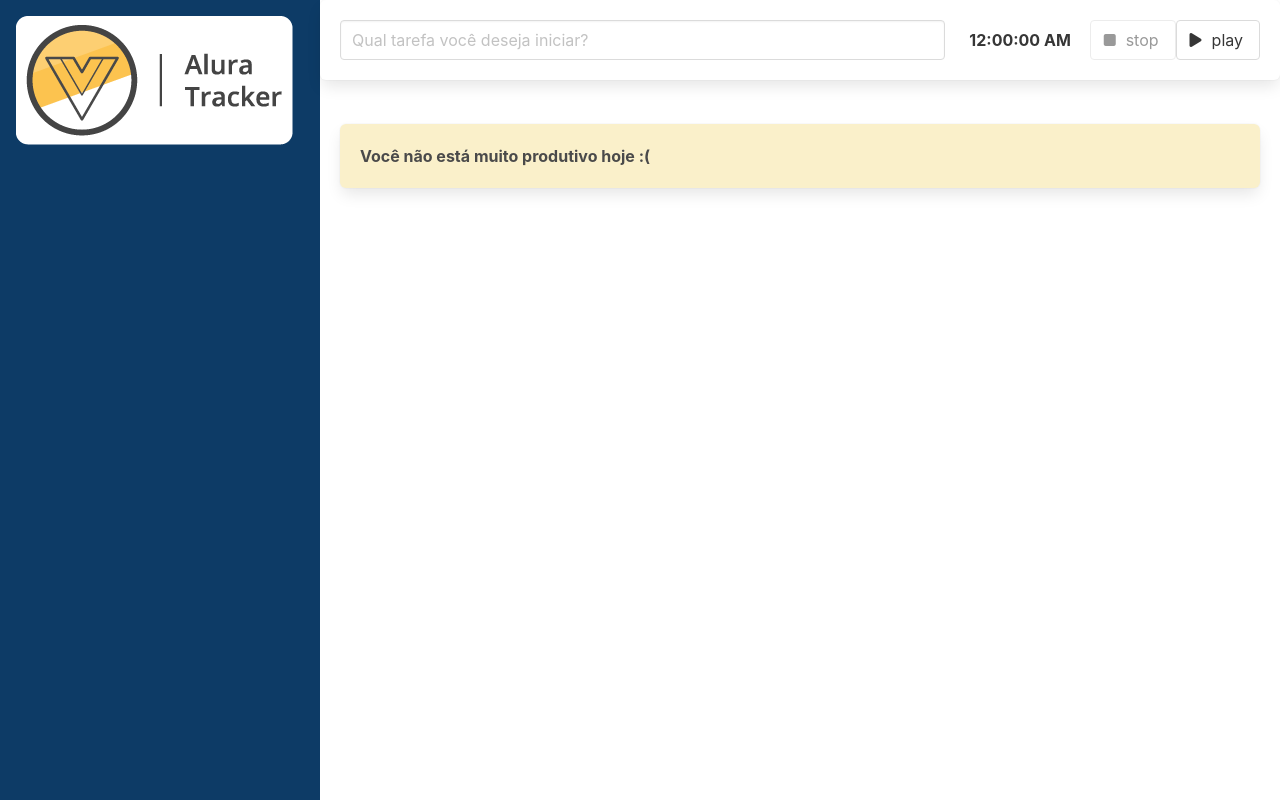
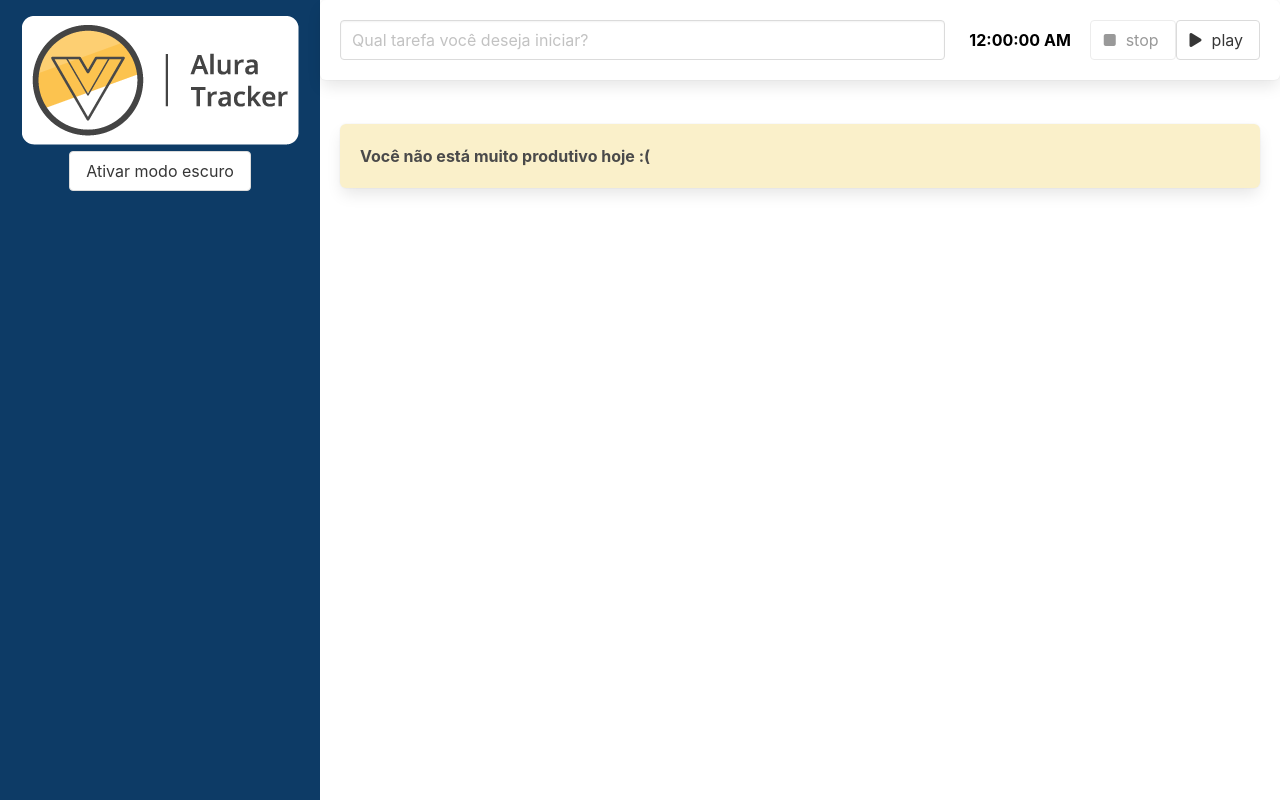
Before and after one commit to vinibit/alura-tracker, a Vue app: page / in a window 1280 px wide. Built offline with nearby package versions, Linux system fonts and the light colour scheme.

Commit message:
Aula 04 Customização de estilos

```diff
--- a/src/App.vue
+++ b/src/App.vue
@@ -1,9 +1,9 @@
 <template>
-	<main class="columns is-gapless is-multiline">
+	<main class="columns is-gapless is-multiline" :class="{ 'modo-escuro': modoEscuroAtivo }">
 		<div class="column is-one-quarter">
-			<BarraLateral />
+			<BarraLateral @aoTemaAlterado="trocarTema"/>
 		</div>
-		<div class="column is-three-quarter">
+		<div class="column is-three-quarter conteudo">
 			<FormularioTarefa @aoFinalizarTarefa="salvarTarefa" />
 			<div class="lista">
 				<ItemTarefa v-for="(tarefa, index) in tarefas" :key="index" :tarefa="tarefa" />
@@ -34,7 +34,8 @@
 	},
 	data() {
 		return {
-			tarefas: [] as ITarefa[]
+			tarefas: [] as ITarefa[],
+			modoEscuroAtivo: false
 		}
 	},
 	computed: {
@@ -45,6 +46,9 @@
 	methods: {
 		salvarTarefa(tarefa: ITarefa) {
 			this.tarefas.push(tarefa);
+		},
+		trocarTema (modoEscuroAtivo: boolean) {
+			this.modoEscuroAtivo = modoEscuroAtivo
 		}
 	}
 });
@@ -54,4 +58,18 @@
 .lista {
 	padding: 1.25rem;
 }
+
+main {
+	--bg-primario: #fff;
+	--texto-primario: #000;
+}
+
+main.modo-escuro {
+	--bg-primario: #2b2d42;
+	--texto-primario: #ddd;
+}
+
+.conteudo {
+	background-color: var(--bg-primario)
+}
 </style>
--- a/src/components/AppBox.vue
+++ b/src/components/AppBox.vue
@@ -1,5 +1,5 @@
 <template>
-    <div class="box has-text-weight-bold">
+    <div class="box has-text-weight-bold" :style="estilos">
         <slot></slot>
     </div>
 </template>
@@ -8,12 +8,13 @@
 import { defineComponent } from 'vue';
 
 export default defineComponent({
-    name: 'AppBox'
+    name: 'AppBox',
+    data() {
+        return {
+            estilos: {
+                backgroundColor: '#FAF0CA'
+            }
+        }
+    },
 });
 </script>
-
-<style scoped>
-    .box {
-        background: #FAF0CA;
-    }
-</style>
--- a/src/components/BarraLateral.vue
+++ b/src/components/BarraLateral.vue
@@ -3,13 +3,33 @@
         <h1>
             <img src="../assets/logo.png" alt="" />
         </h1>
+        <button class="button" role="switch" @click="alterarTema">
+            {{ textoBotao }}
+        </button>
     </header>
 </template>
 
 <script lang="ts">
 import { defineComponent } from "vue";
 export default defineComponent({
-    name: 'BarraLateral'
+    name: 'BarraLateral',
+    emits: ['aoTemaAlterado'],
+    data () {
+        return {
+            modoEscuroAtivo: false
+        }
+    },
+    computed: {
+        textoBotao () {
+            return `${this.modoEscuroAtivo ? 'Desativar' : 'Ativar'} modo escuro`;
+        }
+    },
+    methods: {
+        alterarTema () {
+            this.modoEscuroAtivo = !this.modoEscuroAtivo;
+            this.$emit('aoTemaAlterado', this.modoEscuroAtivo);
+        }
+    }
 });
 </script>
 
@@ -19,6 +39,7 @@
     background: #0d3b66;
     width: 100%;
     height: 100vh;
+    text-align: center;
 }
 
 @media only screen and (max-width: 768px) {
--- a/src/components/CronomentroTarefa.vue
+++ b/src/components/CronomentroTarefa.vue
@@ -1,6 +1,6 @@
 <template>
     <section>
-        <strong>
+        <strong class="display">
             {{ tempoDecorrido }}
         </strong>
     </section>
@@ -25,3 +25,9 @@
     },
 });
 </script>
+
+<style scoped>
+    .display {
+        color: var(--texto-primario);
+    }
+</style>
--- a/src/components/FormularioTarefa.vue
+++ b/src/components/FormularioTarefa.vue
@@ -1,5 +1,5 @@
 <template>
-    <div class="box">
+    <div class="box formulario">
         <div class="columns">
             <div class="column is-8" role="form" aria-label="Formulário para criação de uma nova tarefa">
                 <input
@@ -41,3 +41,10 @@
         }
     });
 </script>
+
+<style scoped>
+.formulario {
+    color: var(--texto-primario);
+    background-color: var(--bg-primario)
+}
+</style>
```
